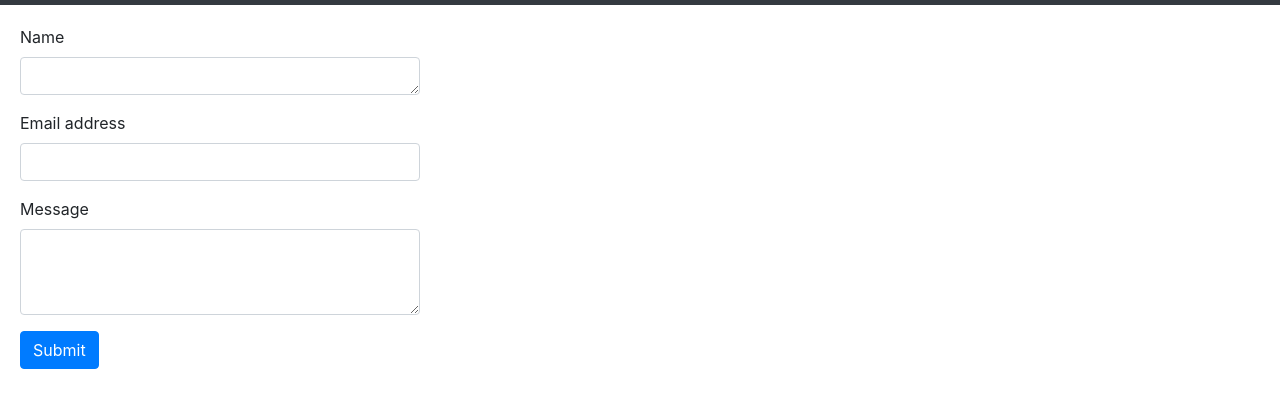
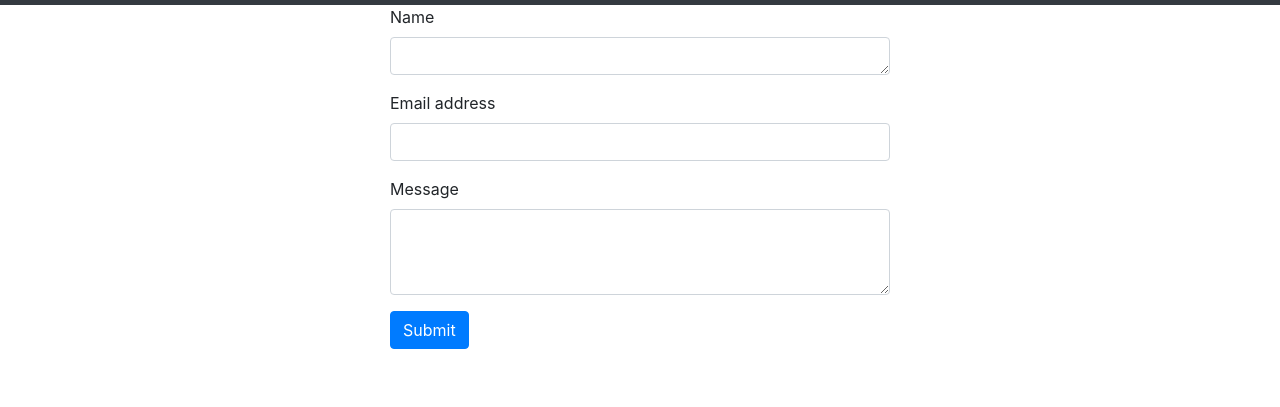
Before and after one commit to caz93/caz93.github.io, a plain HTML site: page contact.html in a window 1280 px wide. Shown: the part 77-484 px from the top of the page. Drawn offline with nearby package versions, Linux system fonts and the light colour scheme.

Commit message:
Changed form margin to 0 auto

```diff
--- a/assets/style.css
+++ b/assets/style.css
@@ -10,6 +10,7 @@ body {
 }
 
 form {
-	width: 400px;
-	margin: 20px;
+	width: 500px;
+	margin: 0 auto;
+	align-items: center;
 }
```
